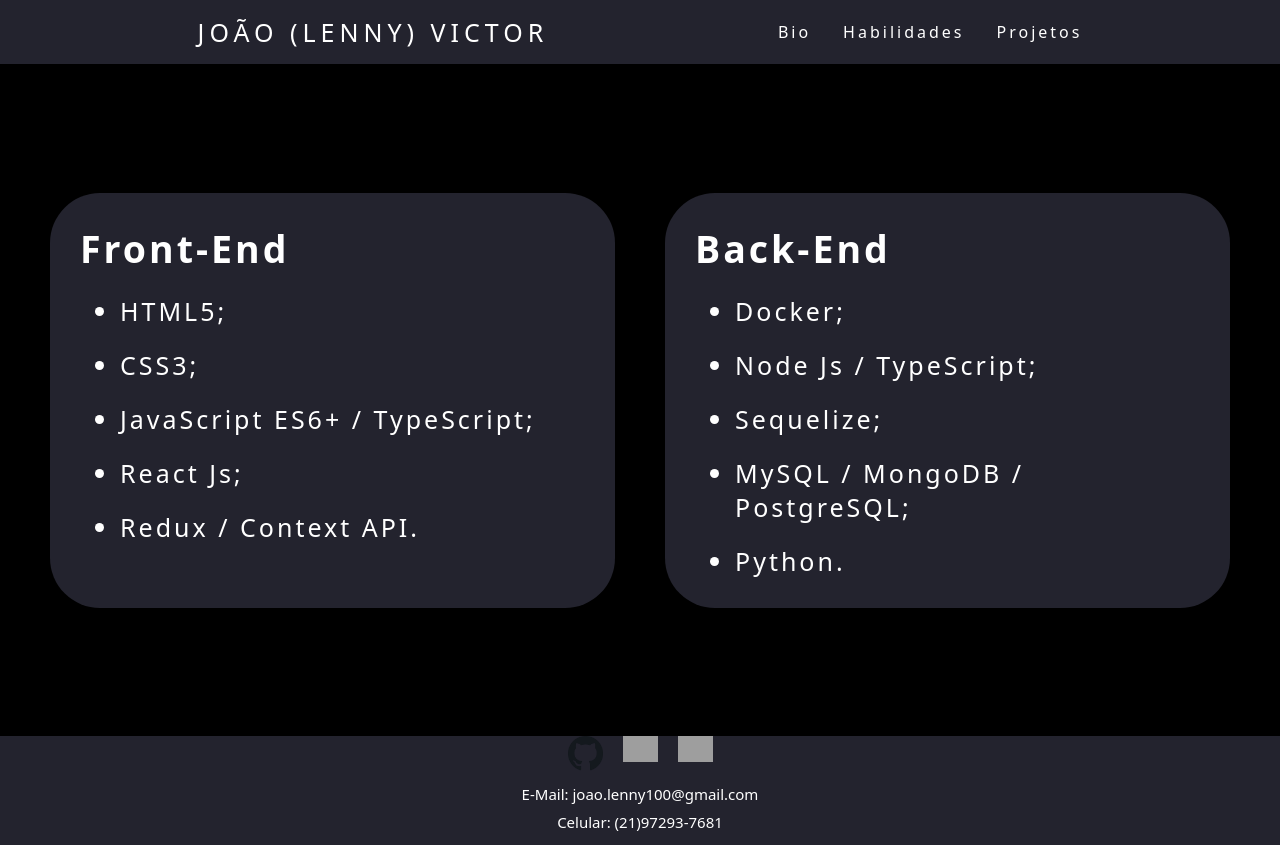
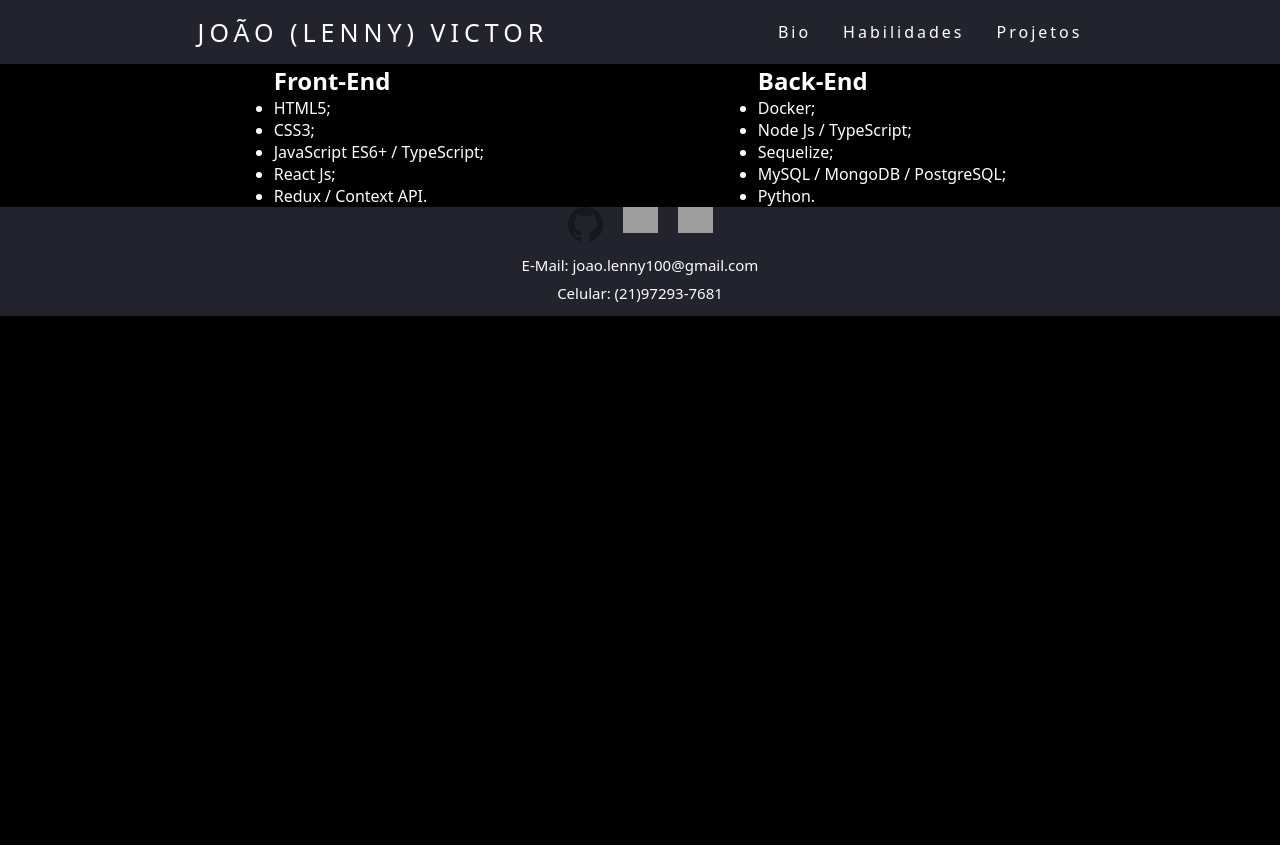
Before and after one commit to JVLENNY10/JVLENNY10.github.io, a React (Create React App) app: page /skills in a window 1280 px wide. After the commit the page ends 800 px from the top, so only its background shows below. Built offline with nearby package versions, Linux system fonts and the light colour scheme; grey boxes are pictures that could not be loaded.

Commit message:
Pages - Skills.jsx
- Editando algumas tags;
- Editando algumas classes.

```diff
--- a/src/pages/Skills.jsx
+++ b/src/pages/Skills.jsx
@@ -7,9 +7,8 @@ function Skills() {
     <>
       <Header />
 
-      <div className="skills-page">
       <section className="skills-section">
-          <article className="skills-article-front">
+        <div className="front-end-skills skills-container">
           <h2>Front-End</h2>
           <ul>
             <li>HTML5;</li>
@@ -18,9 +17,9 @@ function Skills() {
             <li>React Js;</li>
             <li>Redux / Context API.</li>
           </ul>
-          </article>
+        </div>
 
-          <article className="skills-article-back">
+        <div className="back-end-skills skills-container">
           <h2>Back-End</h2>
           <ul>
             <li>Docker;</li>
@@ -29,9 +28,8 @@ function Skills() {
             <li>MySQL / MongoDB / PostgreSQL;</li>
             <li>Python.</li>
           </ul>
-          </article>
+        </div>
       </section>
-      </div>
 
       <Footer />
     </>
```
Lines whose indentation alone changed are shown as unchanged.
